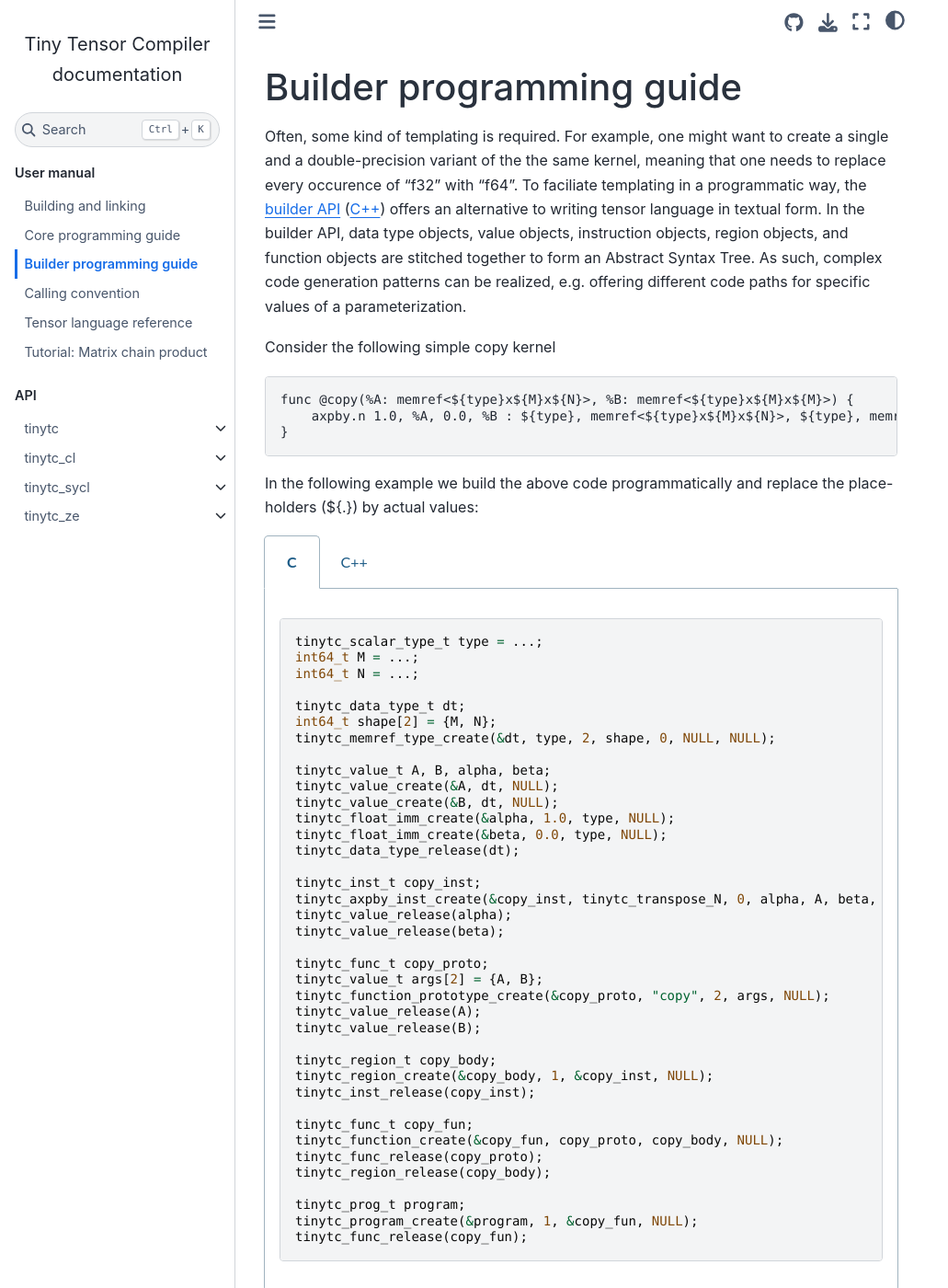
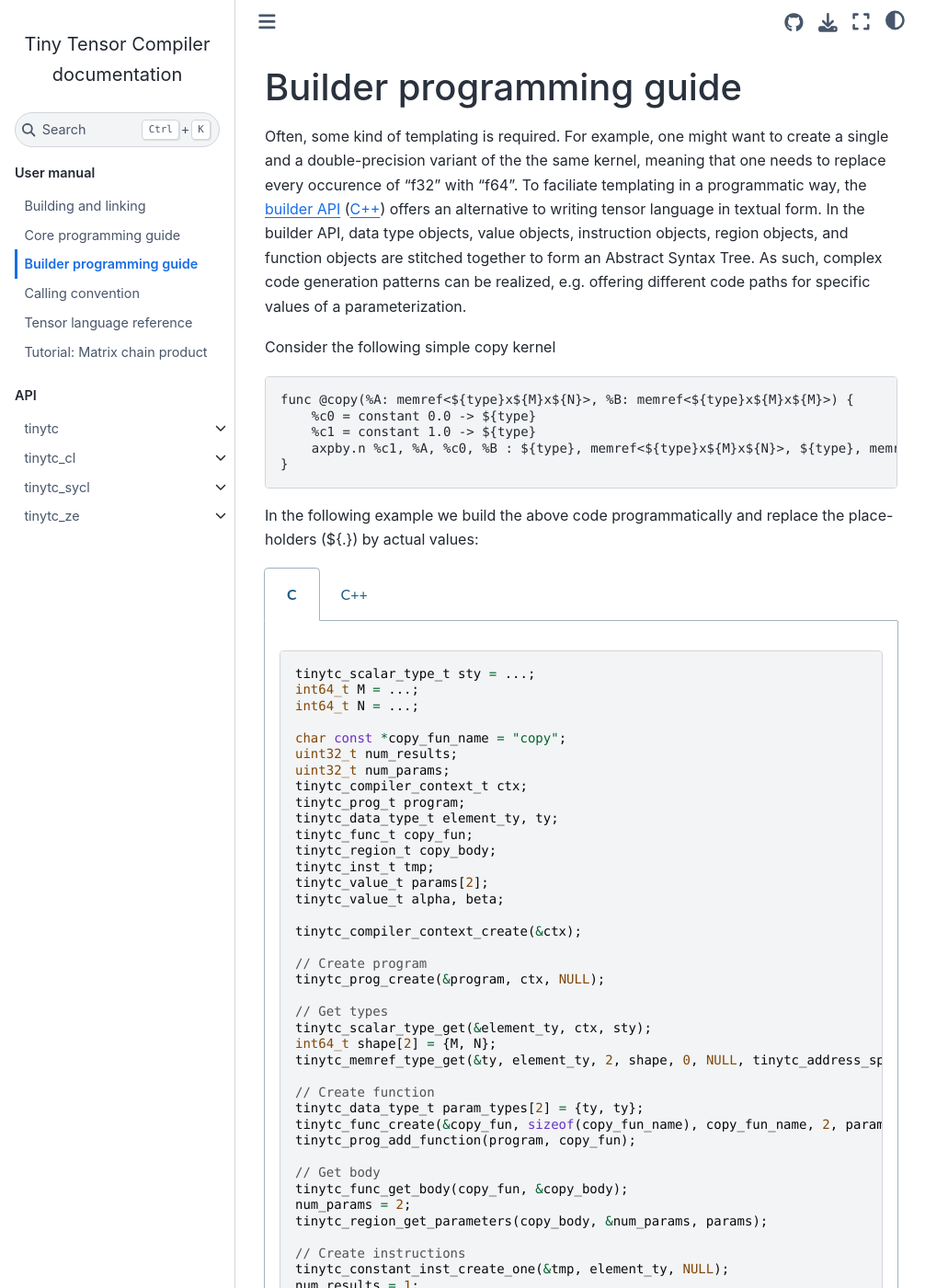
Before and after one commit to intel/tiny-tensor-compiler, a Sphinx documentation site: the page built from docs/manual/builder.rst, in a window 1280 px wide and 1400 px high. Shown: the whole window at 92% size, without its empty margins (0-1031 px from the left). Built offline with Sphinx 7.4.7 and the Sphinx Book theme 1.1.4, drawn with Linux system fonts in a browser that asks for light colours; some of the changed text lies outside the part shown.

Commit message:
Everything compiles again
Signed-off-by: Carsten Uphoff <carsten.uphoff@intel.com>

```diff
--- a/docs/manual/builder.rst
+++ b/docs/manual/builder.rst
@@ -21,7 +21,9 @@
 .. code-block::
 
     func @copy(%A: memref<${type}x${M}x${N}>, %B: memref<${type}x${M}x${M}>) {
-        axpby.n 1.0, %A, 0.0, %B : ${type}, memref<${type}x${M}x${N}>, ${type}, memref<${type}x${M}x${N}>
+        %c0 = constant 0.0 -> ${type}
+        %c1 = constant 1.0 -> ${type}
+        axpby.n %c1, %A, %c0, %B : ${type}, memref<${type}x${M}x${N}>, ${type}, memref<${type}x${M}x${N}>
     }
 
 In the following example we build the above code programmatically and replace the place-holders (${.})
@@ -33,62 +35,87 @@
 
        .. code:: C
 
-          tinytc_scalar_type_t type = ...;
+          tinytc_scalar_type_t sty = ...;
           int64_t M = ...;
           int64_t N = ...;
 
-          tinytc_data_type_t dt;
+          char const *copy_fun_name = "copy";
+          uint32_t num_results;
+          uint32_t num_params;
+          tinytc_compiler_context_t ctx;
+          tinytc_prog_t program;
+          tinytc_data_type_t element_ty, ty;
+          tinytc_func_t copy_fun;
+          tinytc_region_t copy_body;
+          tinytc_inst_t tmp;
+          tinytc_value_t params[2];
+          tinytc_value_t alpha, beta;
+
+          tinytc_compiler_context_create(&ctx);
+
+          // Create program
+          tinytc_prog_create(&program, ctx, NULL);
+
+          // Get types
+          tinytc_scalar_type_get(&element_ty, ctx, sty);
           int64_t shape[2] = {M, N};
-          tinytc_memref_type_create(&dt, type, 2, shape, 0, NULL, NULL);
+          tinytc_memref_type_get(&ty, element_ty, 2, shape, 0, NULL, tinytc_address_space_global, NULL);
 
-          tinytc_value_t A, B, alpha, beta;
-          tinytc_value_create(&A, dt, NULL);
-          tinytc_value_create(&B, dt, NULL);
-          tinytc_float_imm_create(&alpha, 1.0, type, NULL);
-          tinytc_float_imm_create(&beta, 0.0, type, NULL);
-          tinytc_data_type_release(dt);
+          // Create function
+          tinytc_data_type_t param_types[2] = {ty, ty};
+          tinytc_func_create(&copy_fun, sizeof(copy_fun_name), copy_fun_name, 2, param_types, NULL);
+          tinytc_prog_add_function(program, copy_fun);
 
-          tinytc_inst_t copy_inst;
-          tinytc_axpby_inst_create(&copy_inst, tinytc_transpose_N, 0, alpha, A, beta, B, NULL);
-          tinytc_value_release(alpha);
-          tinytc_value_release(beta);
+          // Get body
+          tinytc_func_get_body(copy_fun, &copy_body);
+          num_params = 2;
+          tinytc_region_get_parameters(copy_body, &num_params, params);
 
-          tinytc_func_t copy_proto;
-          tinytc_value_t args[2] = {A, B};
-          tinytc_function_prototype_create(&copy_proto, "copy", 2, args, NULL);
-          tinytc_value_release(A);
-          tinytc_value_release(B);
+          // Create instructions
+          tinytc_constant_inst_create_one(&tmp, element_ty, NULL);
+          num_results = 1;
+          tinytc_inst_get_values(tmp, &num_results, &alpha);
+          tinytc_region_add_instruction(copy_body, tmp);
 
-          tinytc_region_t copy_body;
-          tinytc_region_create(&copy_body, 1, &copy_inst, NULL);
-          tinytc_inst_release(copy_inst);
+          tinytc_constant_inst_create_zero(&tmp, element_ty, NULL);
+          num_results = 1;
+          tinytc_inst_get_values(tmp, &num_results, &beta);
+          tinytc_region_add_instruction(copy_body, tmp);
 
-          tinytc_func_t copy_fun;
-          tinytc_function_create(&copy_fun, copy_proto, copy_body, NULL);
-          tinytc_func_release(copy_proto);
-          tinytc_region_release(copy_body);
+          tinytc_axpby_inst_create(&tmp, tinytc_transpose_N, 0, alpha, params[0], beta, params[1], NULL);
+          tinytc_region_add_instruction(copy_body, tmp);
 
-          tinytc_prog_t program;
-          tinytc_program_create(&program, 1, &copy_fun, NULL);
-          tinytc_func_release(copy_fun);
+          // Dump program
+          tinytc_prog_dump(program);
+
+          // Clean-up
+          tinytc_prog_release(program);
+          tinytc_compiler_context_release(ctx);
 
     .. tab:: C++
 
        .. code:: C++
 
-          scalar_type type = ...;
+          scalar_type sty = ...;
           int64_t M = ...;
           int64_t N = ...;
 
-          auto pb = program_builder{};
-          pb.create("copy", [&](function_builder &fb) {
-              auto dt = make_memref(type, {M, N});
-              auto A = fb.argument(dt);
-              auto B = fb.argument(dt);
-              fb.body([&](region_builder &bb) {
-                  auto alpha = make_imm(1.0, type);
-                  auto beta = make_imm(0.0, type);
-                  bb.add(make_axpby(transpose::N, false, alpha, A, beta, B));
-              });
-          });
-          auto program = pb.get_product();
+          auto ctx = make_compiler_context();
+          auto element_ty = get_scalar(ctx, sty);
+          auto ty = get_memref(element_ty, {M, N});
+
+          auto f = make_func("copy", {ty, ty});
+
+          auto body = f.get_body();
+          std::array<value, 2u> params;
+          body.get_parameters(params);
+
+          auto bb = region_builder{body};
+          auto alpha = bb.add(make_constant_one(element_ty));
+          auto beta = bb.add(make_constant_zero(element_ty));
+          bb.add(make_axpby(transpose::N, false, alpha, params[0], beta, params[1]));
+
+          auto p = make_prog(ctx);
+          p.add_function(std::move(f));
+
+          p.dump();
```
Also changed, not shown: 4 other files.
